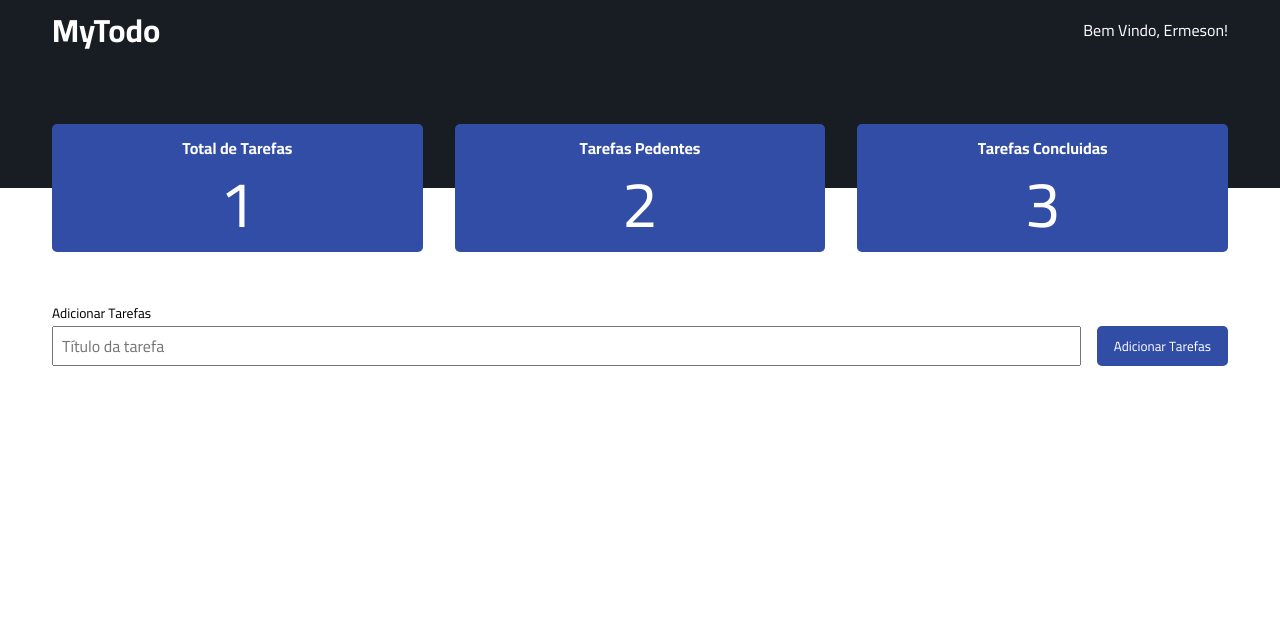
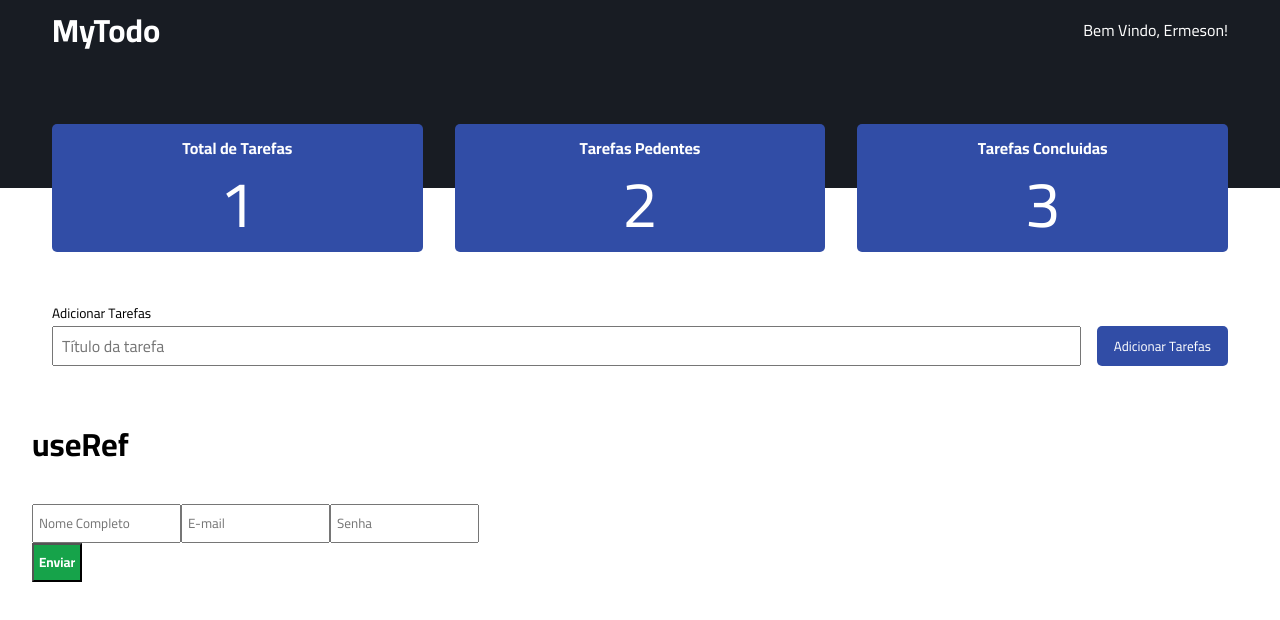
Before and after one commit to ermesonramosdev/curso-ada-tech, a React (Vite) app in the folder React/todo-list/: page / in a window 1280 px wide. Shown: the top 620 px of the page. Built offline with nearby package versions, Linux system fonts and the light colour scheme.

Commit message:
finalização do useRef

```diff
--- a/React/todo-list/src/App.tsx
+++ b/React/todo-list/src/App.tsx
@@ -1,20 +1,17 @@
-import { useEffect } from "react";
+import { Refs } from "./components/Concepts/Refs";
 import { Header } from "./components/Header/Header";
 import { Tasks } from "./components/Tasks/Tasks";
 import './styles/global.css';
 
 function App() {
 
-  useEffect(() => {
-    console.log('Teste do useEffect');
-  }, []);
-
   return (
       <>
         <Header />
         <Tasks />
+        <Refs />
       </>
-  )
+  );
 
 }
 
--- /dev/null
+++ b/React/todo-list/src/components/Concepts/Refs.tsx
@@ -0,0 +1,29 @@
+import { FormEvent, useRef } from "react"
+
+export const Refs: React.FC = () => {
+
+    const inputNameRef = useRef<HTMLInputElement>(null);
+    const inputEmailRef = useRef<HTMLInputElement>(null);
+    const inputPasswordRef = useRef<HTMLInputElement>(null);
+
+    function handleOnSubmit(event: FormEvent) {
+        event.preventDefault();
+
+        console.log(inputNameRef.current?.value);
+        console.log(inputEmailRef.current?.value);
+        console.log(inputPasswordRef.current?.value);
+
+    };
+
+    return(
+        <form style={{ padding: '2rem' }} onSubmit={(event) => handleOnSubmit(event)}>
+            <h1>useRef</h1>
+            <br />
+            <input type="text" name="" id="" placeholder="Nome Completo" style={{ padding: '5px' }} ref={inputNameRef}/>
+            <input type="email" name="" id="" placeholder="E-mail" style={{ padding: '5px' }} ref={inputEmailRef}/>
+            <input type="password" name="" id="" placeholder="Senha" style={{ padding: '5px' }} ref={inputPasswordRef}/>
+            <br />
+            <button type="submit" style={{ padding: '5px', backgroundColor: '#16a34a', color: 'white', fontWeight: 'bold' }}>Enviar</button>
+        </form>
+    );
+}
--- a/React/todo-list/src/components/Tasks/Tasks.tsx
+++ b/React/todo-list/src/components/Tasks/Tasks.tsx
@@ -1,4 +1,4 @@
-import { FormEvent, useState } from "react";
+import { FormEvent, useState, useEffect } from "react";
 import styles from "./styles.module.scss";
 
 interface Task {
@@ -9,7 +9,15 @@ interface Task {
 
 export const Tasks:React.FC = () => {
     const [ tasksTitle, setTaskstitle ] = useState<string>('');
-    const [ tasks, setTasks ] = useState([] as Task[])
+    const [ tasks, setTasks ] = useState([] as Task[]);
+
+    useEffect(() => {
+        const taskOnLocalStorage = localStorage.getItem("tasks");
+
+        if(taskOnLocalStorage) {
+            setTasks(JSON.parse(taskOnLocalStorage));
+        }
+    }, []);
 
     function handleSubmitAddTaks(event: FormEvent) {
         event.preventDefault();
@@ -19,10 +27,13 @@ export const Tasks:React.FC = () => {
             return
         }
 
-        setTasks([
+        const newTasks = [
             ...tasks,
             { id: new Date().getTime(), title: tasksTitle, done: false }
-        ]);
+        ];
+        setTasks(newTasks);
+
+        localStorage.setItem('tasks', JSON.stringify(newTasks));
         setTaskstitle('');
     }
 
@@ -46,7 +57,7 @@ export const Tasks:React.FC = () => {
                 {tasks.map((tasks) => {
                     return (
                         <li key={tasks.id}>
-                            <input type="checkbox" id={`task-${tasks.id}`} />
+                            <input type="checkbox" id={`task-${tasks.id}`}/>
                             <label htmlFor={`task-${tasks.id}`}>{tasks.title}</label>
                         </li>
                     );
--- a/React/todo-list/src/main.tsx
+++ b/React/todo-list/src/main.tsx
@@ -1,9 +1,9 @@
-import { StrictMode } from 'react'
+//import { StrictMode } from 'react'
 import { createRoot } from 'react-dom/client'
 import App from './App.tsx'
 
 createRoot(document.getElementById('root')!).render(
-  <StrictMode>
+  //<StrictMode>
     <App />
-  </StrictMode>,
+  //</StrictMode>,
 )
```
Also changed, not shown: React/todo-list/index.js (+64 -0 lines).
